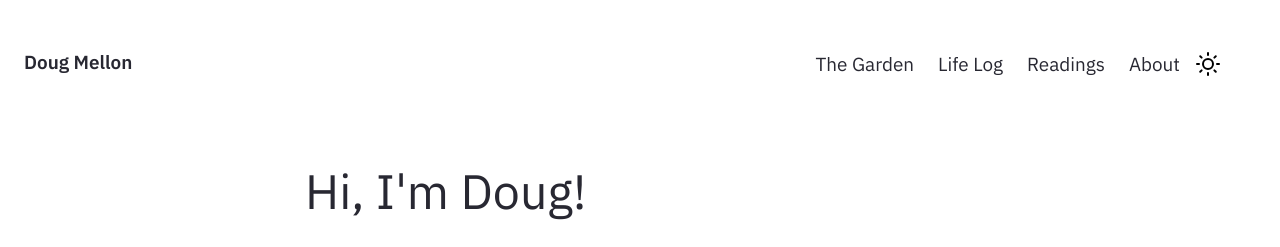
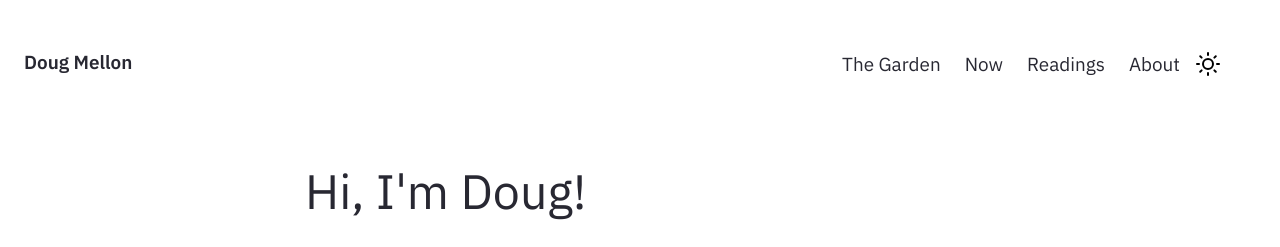
Before and after one commit to dougmellon/dougmellon.github.io, a Jekyll site: the page built from pages/index.md, in a window 1280 px wide. Shown: the top 247 px of the page. Built offline with Jekyll 4.4.1, drawn with Linux system fonts in a browser that asks for light colours.

Commit message:
Added nav links

```diff
--- a/_includes/Nav.html
+++ b/_includes/Nav.html
@@ -56,8 +56,8 @@
         <a href="{{'/notes' | relative_url}}" class="navbar-item">
           The Garden
         </a>
-        <a href="../post/log" class="navbar-item">
-          Life Log
+        <a href="../post/now" class="navbar-item">
+          Now
         </a>
         <a href="../post/readings" class="navbar-item">
           Readings
```
Also changed, not shown: _posts/2023-07-24-now.md (added, +5 -0 lines).
